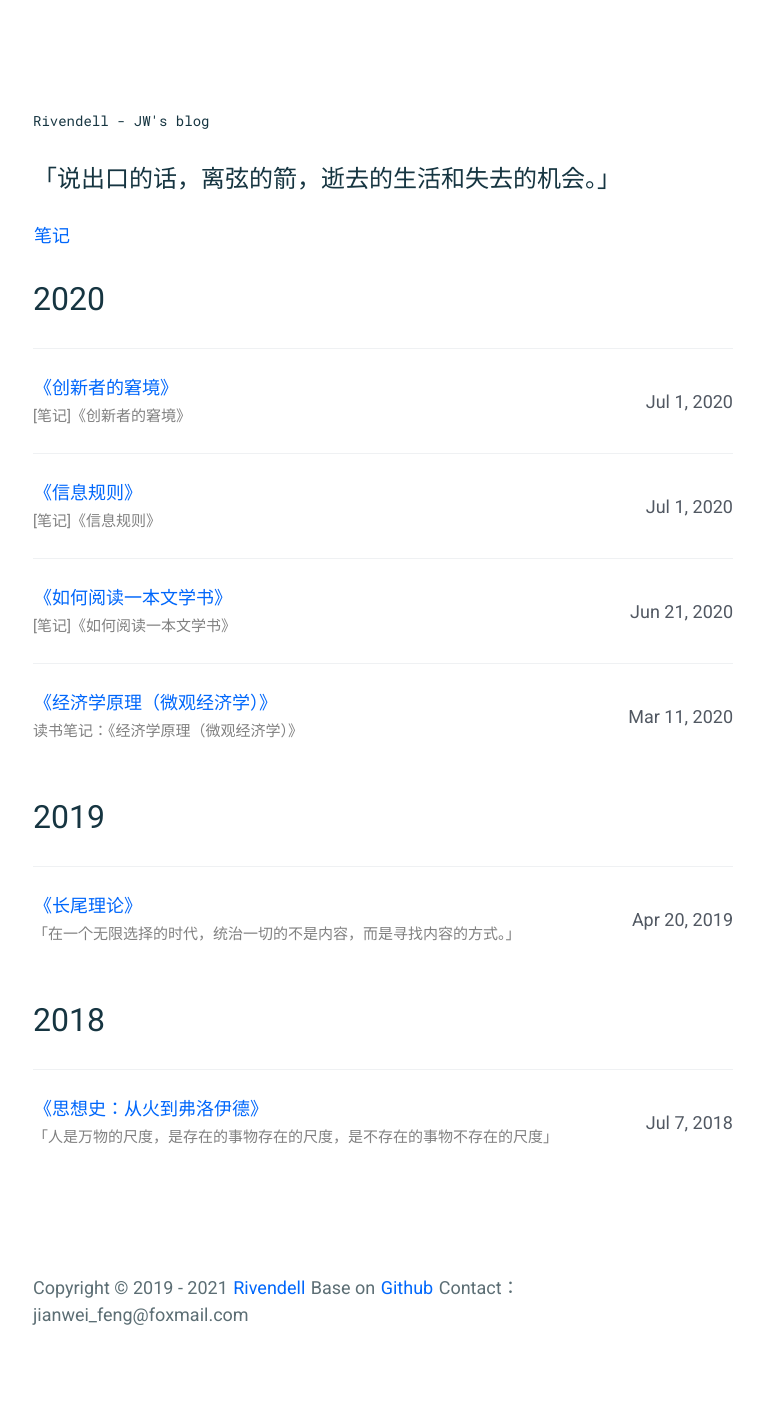
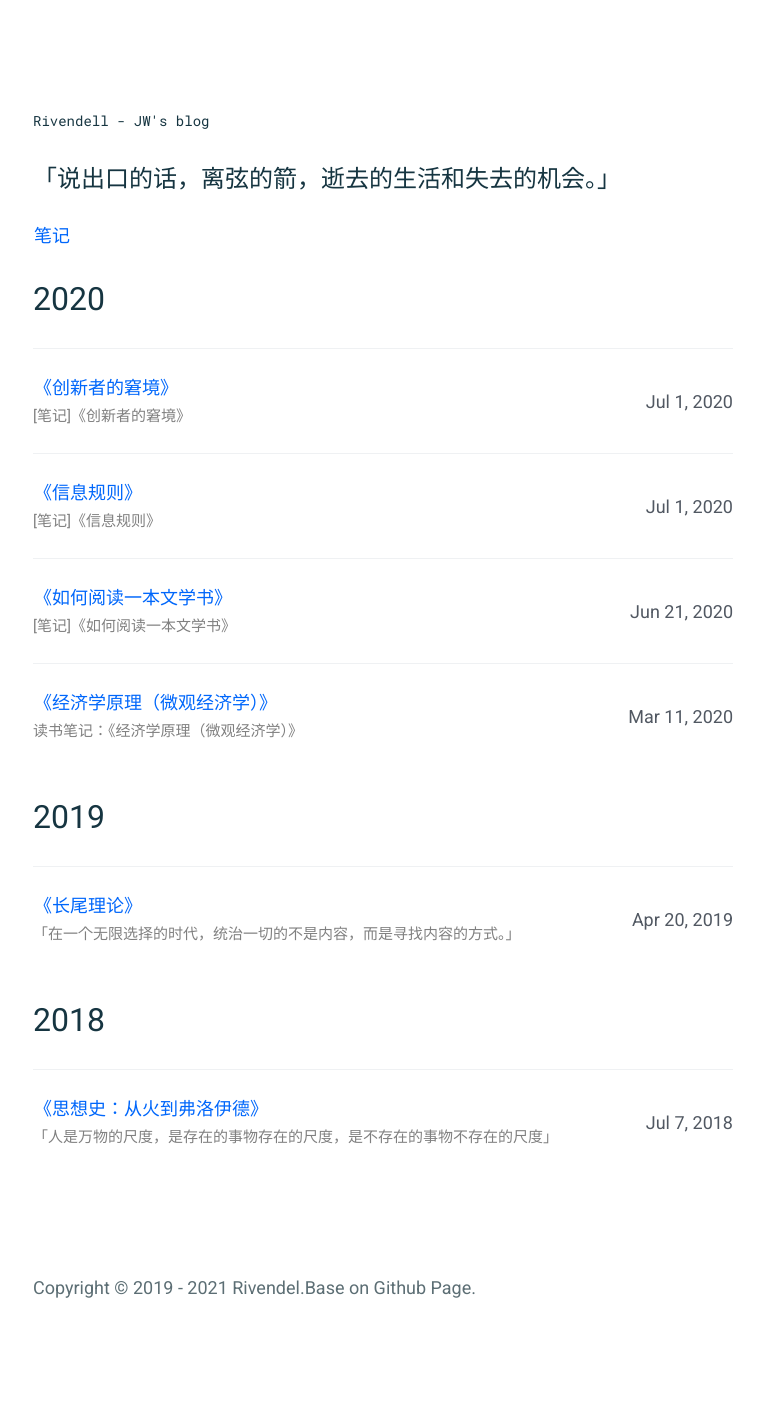
Before and after one commit to icarus507/icarus507.github.io, a Jekyll site: the page built from index.html, in a window 1280 px wide. Shown: the whole page, without its empty margins (257-1021 px from the left). Built offline with Jekyll 4.4.1, drawn with Linux system fonts in a browser that asks for light colours; after the commit the page ends 1401 px from its top, so only the background shows below that.

Commit message:
Update footer.html

```diff
--- a/_includes/footer.html
+++ b/_includes/footer.html
@@ -1,5 +1,5 @@
 <footer class="c-page__footer">
 
- <p> Copyright © 2019 - 2021 <a href="{{ "/about/" | prepend: site.baseurl }}">Rivendell</a> Base on <a href="https://github.com/icarus507/icarus507.github.io">Github</a> Contact：jianwei_feng@foxmail.com </p>
+ <p> Copyright © 2019 - 2021 Rivendel.Base on Github Page. </p>
 
 </footer>
```
